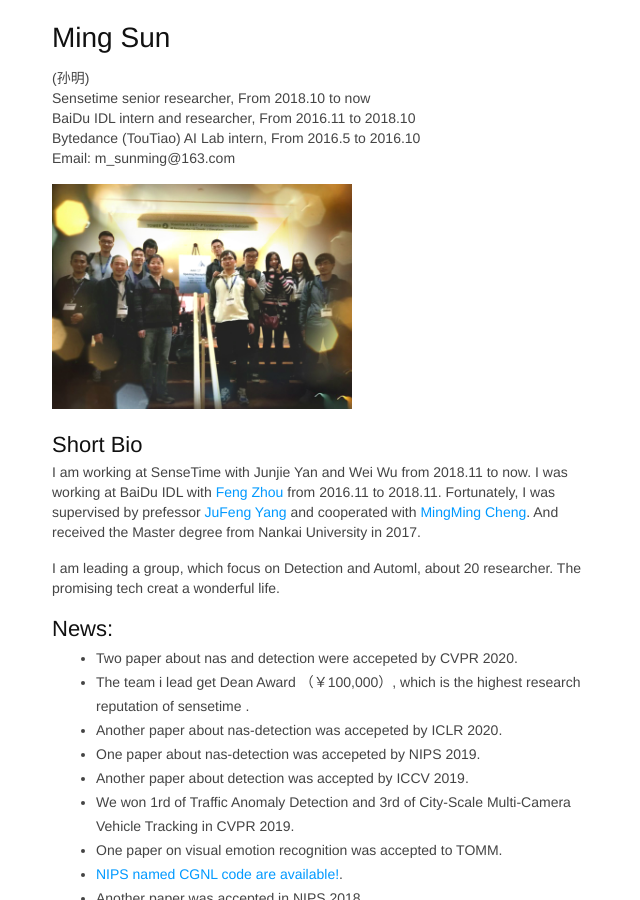
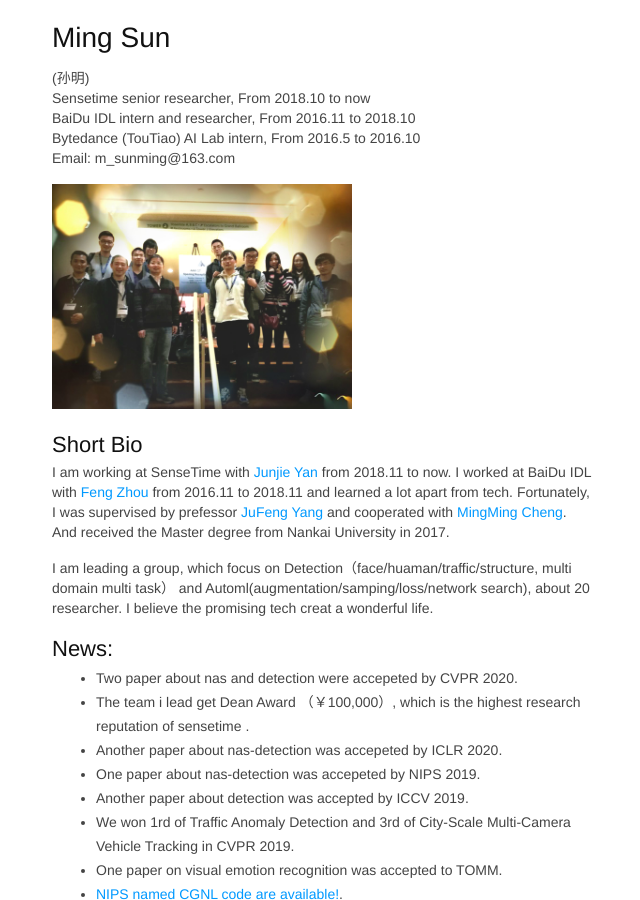
Before and after one commit to msunming/msunming.github.io, a Jekyll site: the page index.html, which Jekyll copies as it is, in a window 1280 px wide and 900 px high. Shown: the whole window, without its empty margins (108-748 px from the left). Built offline with Jekyll 4.4.1, drawn with Linux system fonts in a browser that asks for light colours.

Commit message:
Update index.html

```diff
--- a/index.html
+++ b/index.html
@@ -449,13 +449,13 @@ pre .markdown .emphasis {
 		</p>
 		<p><img src='./Image/me.jpg', width='300'></p>
 		<h2>Short Bio</h2>
-        <p> I am working at SenseTime with Junjie Yan and Wei Wu from 2018.11 to now.
-            I was working at BaiDu IDL with <a href="http://f-zhou.com/">Feng Zhou</a> from 2016.11 to 2018.11.
+        <p> I am working at SenseTime with <a href="https://yan-junjie.github.io/">Junjie Yan </a> from 2018.11 to now.
+            I worked at BaiDu IDL with <a href="http://f-zhou.com/">Feng Zhou</a> from 2016.11 to 2018.11 and learned a lot apart from tech.
 			Fortunately, I was supervised by prefessor <a href="http://cv.nankai.edu.cn/">JuFeng Yang</a> and cooperated with <a href="http://mmcheng.net/zh/cmm/">MingMing Cheng</a>.
 			And received the Master degree from Nankai University in 2017.
 		</p>
 		<p>
-			I am leading a group, which focus on Detection and Automl, about 20 researcher. The promising tech creat a wonderful life.
+			I am leading a group, which focus on Detection（face/huaman/traffic/structure, multi domain multi task） and Automl(augmentation/samping/loss/network search), about 20 researcher. I believe the promising tech creat a wonderful life.
 		</p>
 
 	        <h2>News:</h2>
```
